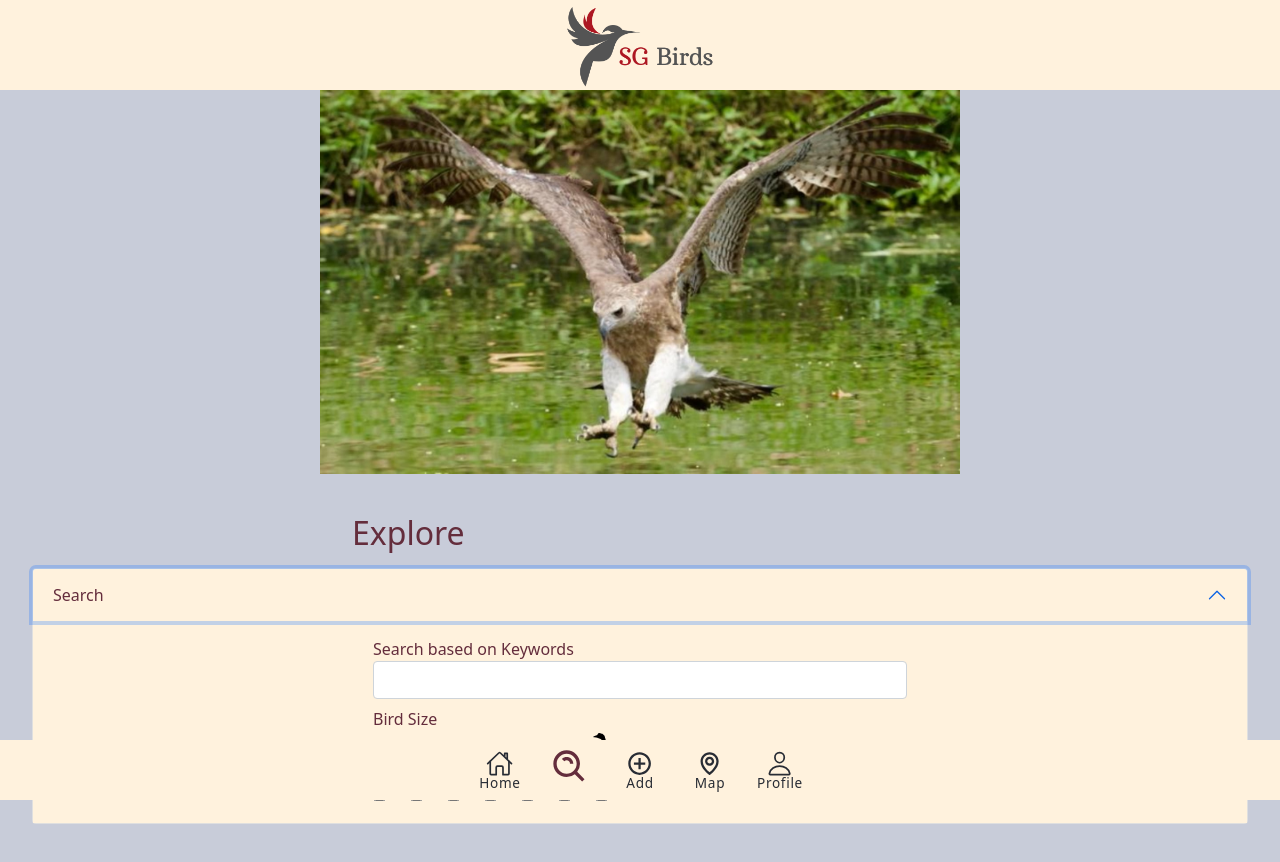
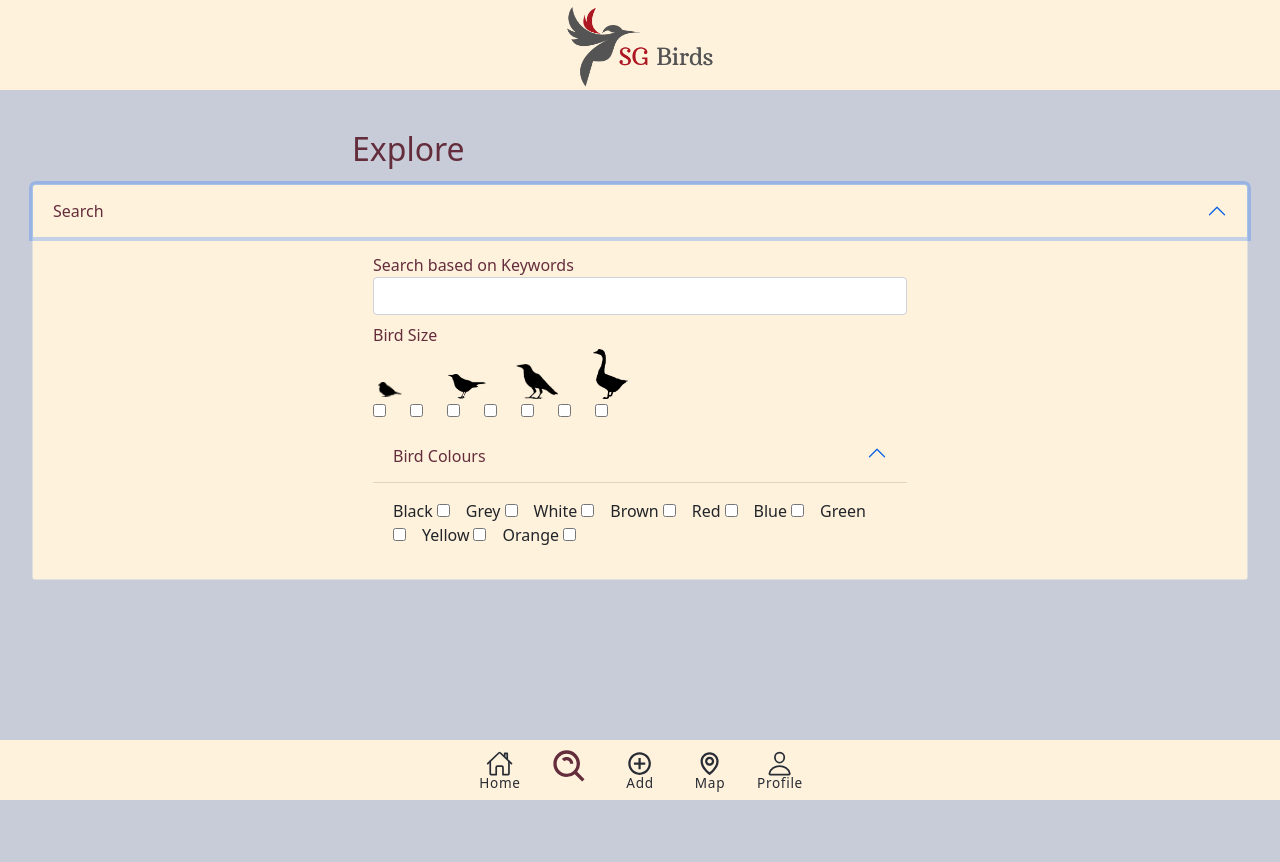
Before and after one commit to samuelpng/tgc-project-2-react, a React (Create React App) app: page / in a window 1280 px wide. Both pictures are taken after a click on the button "Search". After the commit the page ends 800 px from the top, so only its background shows below. Built offline with nearby package versions, Linux system fonts and the light colour scheme.

Commit message:
added some fields to search form

```diff
--- a/src/pages/Explore.js
+++ b/src/pages/Explore.js
@@ -7,14 +7,15 @@ import sparrow from '../pictures/sparrow.png';
 import blackbird from '../pictures/blackbird.png';
 import crow from '../pictures/crow.png';
 import goose from '../pictures/goose.png'
-import eagle from '../pictures/exploreImg.jpeg';
+import AccordionBody from 'react-bootstrap/esm/AccordionBody';
+// import eagle from '../pictures/exploreImg.jpeg';
 export default class Explore extends React.Component {
 
     url = "https://8000-samuelpng-tgc18project2-vk174li0pel.ws-us54.gitpod.io/";
 
     state = {
         searchInput: "",
-        birdSize: [],
+        searchSize: [],
         searchFamily: [],
         searchNeighbourhood: [],
         searchColours: [],
@@ -25,25 +26,78 @@ export default class Explore extends React.Component {
         myArray: ["1", "2", "3", "4", "5", "6", "7"]
     }
 
-    updatebirdSize = (e) => {
-        if (this.state.birdSize.includes(e.target.value)) {
-            let indexToRemove = this.state.birdSize.indexOf(e.target.value);
+    birdColours = {
+        myArray: ['black', 'grey', 'white', 'brown', 'red',
+            'blue', 'green', 'yellow', 'orange'],
+    }
 
-            let cloned = this.state.birdSize.slice();
+    // updateCheckboxField = (e) => {
+    //     if (this.state.searchSize.includes(e.target.value)) {
+    //         let indexToRemove = this.state[e.target.name].indexOf(e.target.value);
+
+    //         let cloned = this.state[e.target.name].slice();
+
+    //         cloned.splice(indexToRemove, 1);
+
+    //         this.setState({
+    //             [e.target.name]: cloned
+    //         })
+    //     } else {
+    //         let cloned = this.state[e.target.name].slice();
+    //         cloned.push(e.target.value)
+    //         this.setState({
+    //             [e.target.name]: cloned
+    //         })
+    //     }
+    // }
+
+    updateFormField = (e) => {
+        if (e.target.type === 'checkbox') {
+            if (this.state.searchSize.includes(e.target.value)) {
+                let indexToRemove = this.state[e.target.name].indexOf(e.target.value);
+
+                let cloned = this.state[e.target.name].slice();
 
                 cloned.splice(indexToRemove, 1);
 
                 this.setState({
-                birdSize: cloned
+                    [e.target.name]: cloned
                 })
             } else {
-            let cloned = this.state.birdSize.slice();
+                let cloned = this.state[e.target.name].slice();
                 cloned.push(e.target.value)
                 this.setState({
-                birdSize: cloned
+                    [e.target.name]: cloned
                 })
             }
+        } else {
+            this.setState({
+                [e.target.name]: e.target.value
+            })
+
         }
+    }
+
+
+    // updateBirdColours = (e) => {
+    //     if (this.state.birdColours.includes(e.target.value)) {
+    //         let indexToRemove = this.state.birdColours.indexOf(e.target.value);
+
+    //         let cloned = this.state.birdColours.slice();
+
+    //         cloned.splice(indexToRemove, 1);
+
+    //         this.setState({
+    //             birdColours: cloned
+    //         })
+    //     } else {
+    //         let cloned = this.state.birdColours.slice();
+    //         cloned.push(e.target.value)
+    //         this.setState({
+    //             birdColours: cloned
+    //         })
+    //     }
+    // }
 
     searchResults = async () => {
         let response = await axios.get(this.url + '/bird_sightings/search', {
@@ -57,11 +111,7 @@ export default class Explore extends React.Component {
     }
 
 
-    updateFormField = (e) => {
-        this.setState({
-            [e.target.name]: e.target.value
-        })
-    }
+
 
 
     render() {
@@ -70,9 +120,9 @@ export default class Explore extends React.Component {
                 <div className="nonFixedHeader">
                     <img src={logo} alt="logo" height="90px" />
                 </div>
-                <div>
-                    <img src={eagle} className="addImg" alt="kingfisher" width="100%" height="225px" />
-                </div>
+                {/* <div>
+                    <img src={eagle} className="addImg" alt="eagle" width="100%" height="225px" />
+                </div> */}
                 <div className="p-3 mx-3 my-4 col-sm col-md col-lg">
                     <div className="addHeader">
                         <h2 style={{ color: "#642d3c" }} className="mb-3">Explore</h2>
@@ -104,8 +154,52 @@ export default class Explore extends React.Component {
                                         </div>
                                         {this.birdSize.myArray.map(s =>
                                             <input type="checkbox" value={s} key={s} id={s}
+                                                onChange={this.updateFormField} className="me-4" name="searchSize"
+                                                checked={this.state.searchSize.includes(`${s}`)} />)}
+                                    </div>
+                                    {/* <div>
+                                        <label className="mt-2" style={{ color: "#642d3c" }}>Bird Colours</label>
+                                        <div>
+                                            {this.birdColours.myArray.map(c =>
+                                                <span>
+                                                    <label for={c} className="me-2">{c[0].toUpperCase() + c.substring(1)}</label>
+                                                    <input type="checkbox" value={c} key={c} id={c}
                                                         onChange={this.updatebirdSize} className="me-4"
-                                                checked={this.state.birdSize.includes(`${s}`)} />)}
+                                                        checked={this.state.birdSize.includes(`${c}`)} />
+                                                </span>
+                                            )}
+                                        </div>
+                                    </div> */}
+                                    <div>
+                                        <Accordion defaultActiveKey="0" flush>
+                                            <Accordion.Item eventKey="0">
+                                                <Accordion.Header><span className="mt-2" style={{ color: "#642d3c" }}>Bird Colours</span></Accordion.Header>
+                                                <Accordion.Body>
+                                                    <div>
+                                                        {this.birdColours.myArray.map(c =>
+                                                            <span>
+                                                                <label for={c} className="me-1">{c[0].toUpperCase() + c.substring(1)}</label>
+                                                                <input type="checkbox" value={c} key={c} id={c}
+                                                                    onChange={this.updateFormField} className="me-3" name="searchColours"
+                                                                    checked={this.state.searchColours.includes(`${c}`)} />
+                                                            </span>
+                                                        )}
+                                                    </div>
+                                                </Accordion.Body>
+                                            </Accordion.Item>
+                                        </Accordion>
+                                    </div>
+                                    <div>
+                                        {/* <div>
+                                            <h6>Tags</h6>
+                                            {this.birdColours.myArray.map(t => (
+                                                <React.Fragment>
+                                                    <input name="birdColours" type="checkbox" className="form-check-input" value={t} checked={this.state.birdColours.includes(`${t}`)} onChange={this.updatebirdColours} />
+                                                    <label for="tags" className="form-check-label">{t}</label>
+                                                </React.Fragment>
+
+                                            ))}
+                                        </div> */}
                                     </div>
                                 </form>
                             </Accordion.Body>
```
Lines whose indentation alone changed are shown as unchanged.
